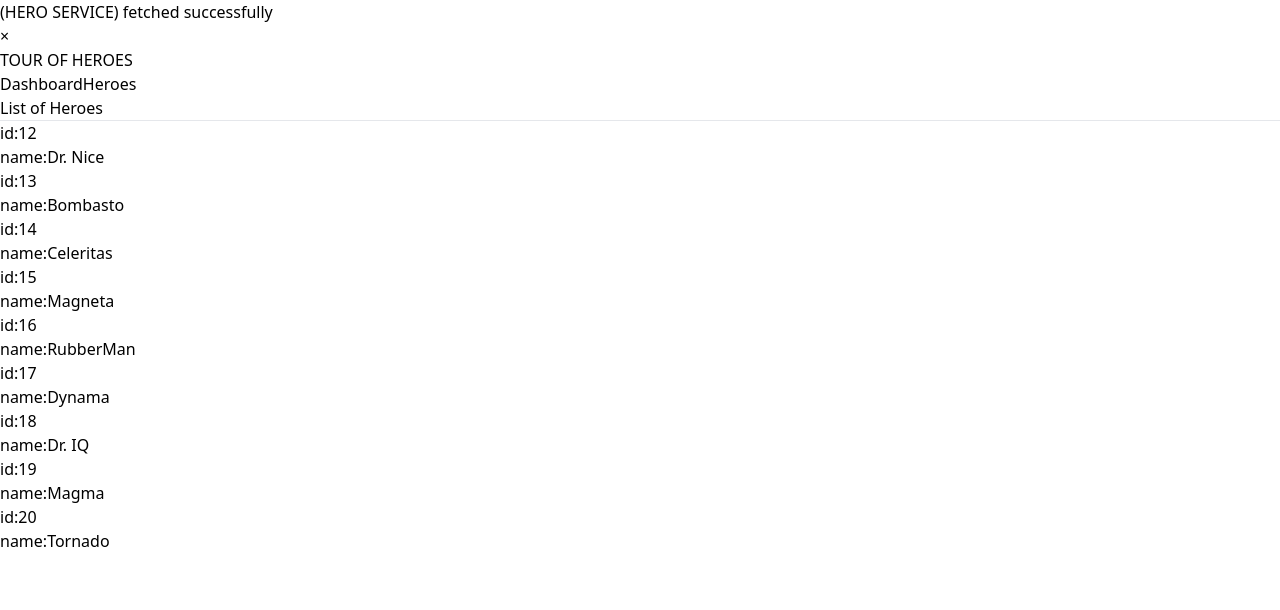
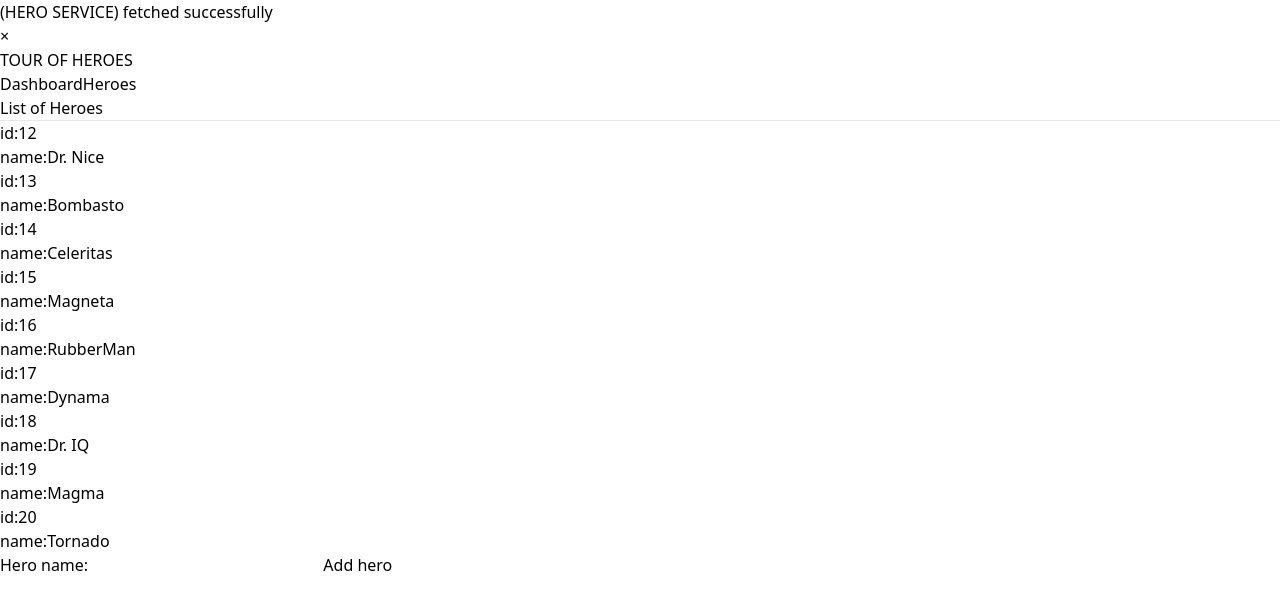
Before and after one commit to mananuf/Angular_Tour_of_Heroes, an Angular app: page /heroes in a window 1280 px wide. Shown: the top 610 px of the page. Built offline with nearby package versions, Linux system fonts and the light colour scheme; data requests are answered from the project's data file.

Commit message:
added add() to template button

```diff
--- a/src/app/components/heroes/heroes.component.html
+++ b/src/app/components/heroes/heroes.component.html
@@ -1,4 +1,4 @@
-<div class="container flex space-x-7 max-w-md rounded-md shadow-md p-3">
+<div class="container flex space-x-7 max-w-lg rounded-md shadow-md p-3">
   <div>
     <h2 class="text-blue-900 text-2xl font-semibold">List of Heroes</h2>
     <hr class="border-2 border-blue-900" />
@@ -23,6 +23,20 @@
     </ul>
   </div>
 
+  <div>
+    <label for="new-hero">Hero name: </label>
+    <input id="new-hero" class="border-2 border-slate-400" #heroName />
+
+    <!-- (click) passes input value to add() and then clears the input -->
+    <button
+      type="button"
+      class="bg-green-700 text-white px-2 py-1 my-3"
+      (click)="add(heroName.value); heroName.value = ''"
+    >
+      Add hero
+    </button>
+  </div>
+
   <!-- <app-hero-detail [selected_hero]="selected_hero"></app-hero-detail> -->
   <!-- <app-hero-detail *ngIf="hero"></app-hero-detail> -->
 </div>
```
